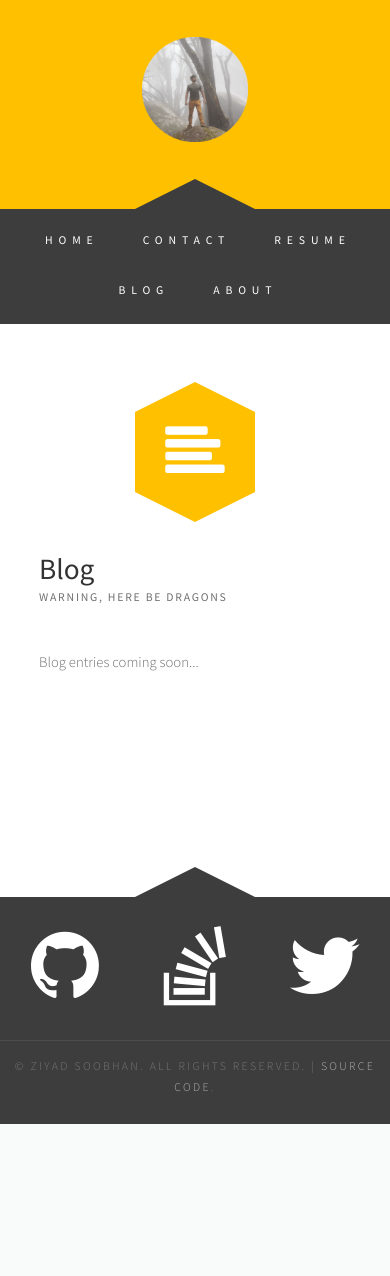
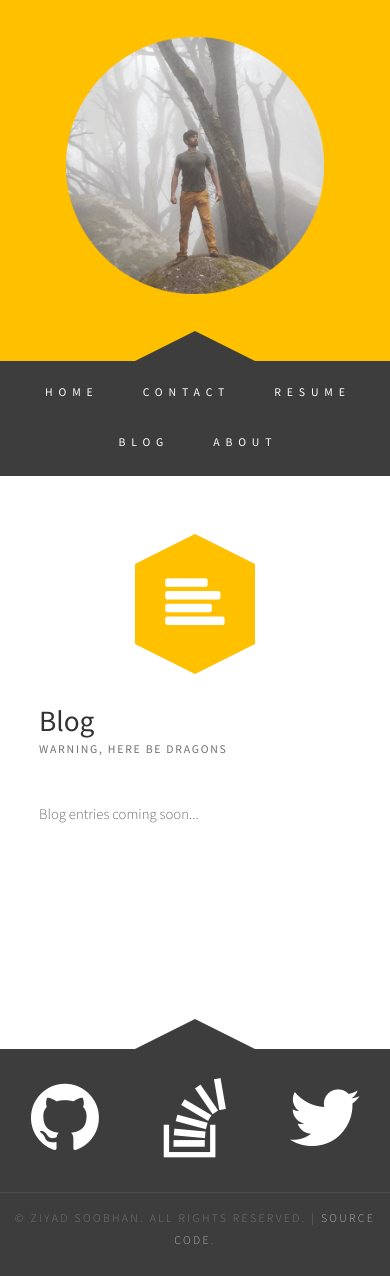
Before and after one commit to zsoobhan/prometheus, a Django app: template www/templates/blog/list.html in a window 390 px wide. Before the commit the page ends 1124 px from the top, so only its background shows below. Run offline with Django 3.2, Linux system fonts and the light colour scheme; the template is opened without the code that fills it, so the values that code supplies are empty.

Commit message:
Makes header image responsive

```diff
--- a/www/static/css/default.css
+++ b/www/static/css/default.css
@@ -1101,3 +1101,10 @@ ul.contact li a.icon-rss:before
 {
     text-align: center
 }
+
+@media only screen and (max-width: 900px) {
+	.header img
+	{
+        width: 66%;
+	}
+}
```
